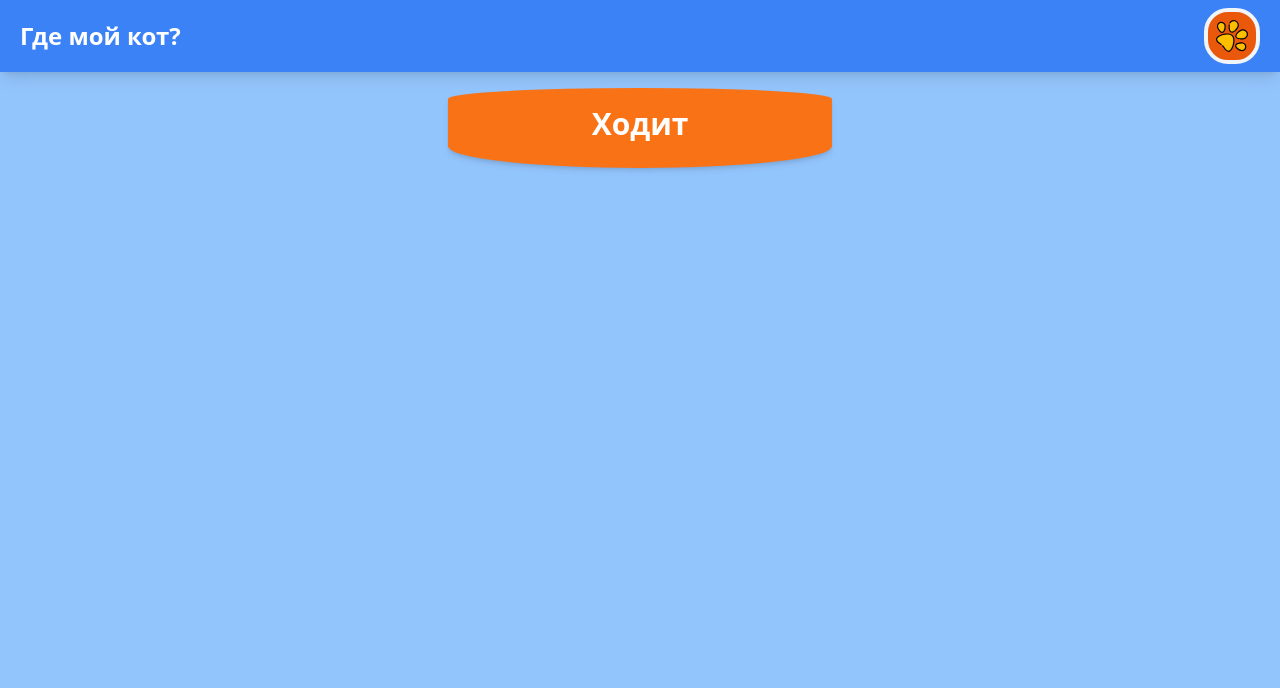
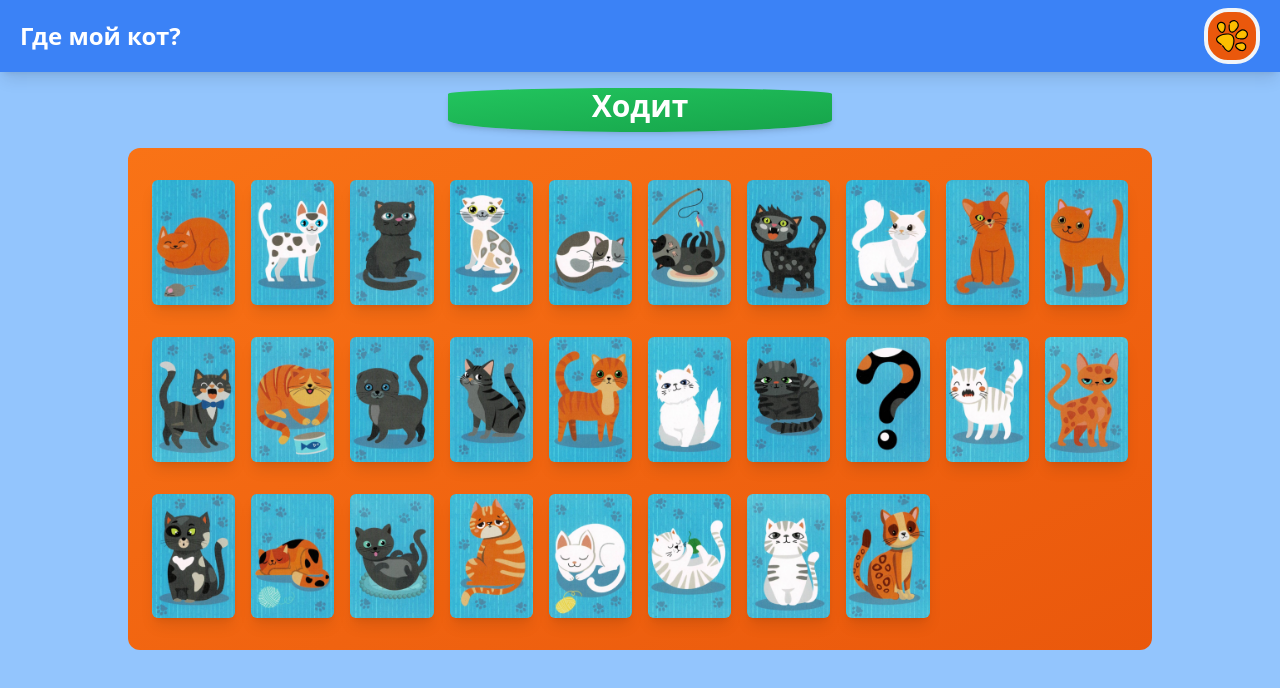
Before and after one commit to Ilya-andreevi4/were_is_my_cat, a React (Vite) app: page /GamePage in a window 1280 px wide. Shown: the top 688 px of the page. Built offline with nearby package versions, Linux system fonts and the light colour scheme.

Commit message:
изменено:      src/components/pages/GamePage/GamePage.tsx 	изменено:      src/services/store/gameReducers/gameReducers.ts

```diff
--- a/src/components/pages/GamePage/GamePage.tsx
+++ b/src/components/pages/GamePage/GamePage.tsx
@@ -1,27 +1,49 @@
-import { useEffect, useState } from "react";
+import { useEffect, useMemo, useState } from "react";
 import { useActions } from "../../../services/hooks/actions";
 import { useAppSelector } from "../../../services/hooks/redux";
+import { ICard } from "../../../services/models/ICard";
 import { IPlayer } from "../../../services/models/IPlayer";
 
 function GamePage() {
-  const [activePlayer, setActivePlayer] = useState<IPlayer>();
-  const { changeCard, refreshCards } = useActions();
-  const { players } = useAppSelector((state) => state.playersReducers);
   const { cards } = useAppSelector((state) => state.cardsReducers);
 
+  const randomize = () => {
+    const getData = Object.values(cards);
+    const cardsData = getData;
+    const cardData = cardsData.sort(() => Math.random() - 0.5);
+    return cardData;
+  };
+
+  const cardsData = useMemo(() => randomize(), []);
+  const [activePlayer, setActivePlayer] = useState<IPlayer>();
+  const { layingCards, changeCard, refreshCards } = useActions();
+  const { players } = useAppSelector((state) => state.playersReducers);
+
   useEffect(() => {
-    setActivePlayer(players.find(p => p.turn))
+    setActivePlayer(players.find((p) => p.turn));
   }, []);
 
   return (
     <div className="flex flex-col justify-between left-0 mx-auto my-auto top-[5%] h-[50%]">
-      <div className="flex text-white justify-center pb-2 font-sans text-3xl font-extrabold mx-auto mt-4 bg-orange-500 w-96 h-20 fancy-border shadow-md hover:shadow-sm">
+      <div className="flex text-white justify-center pb-2 font-sans text-3xl font-extrabold mx-auto mt-4 bg-gradient-to-br from-green-500 to-green-600 w-96 h-20 fancy-border transition ease-in-out delay-1500 shadow-md hover:shadow-sm ">
         <h2 className="my-auto">Ходит {activePlayer?.name}</h2>
       </div>
 
-      <div className="flex flex-row justify-between">
-<div> </div>
-<div></div>
+      <div className="grid grid-cols-4 md:grid-cols-10 gap-4 p-6 mx-auto mt-4 justify-between items-baseline h-fit w-[80%] bg-gradient-to-br from-orange-500 to-orange-600 rounded-xl">
+        {cardsData.map((card) => {
+          return (
+            <div key={card.id} className="h-[2%] w-fit mt-2 mb-2">
+              {!card.completed && (
+                <img
+                  src={!card.opened ? card.face : card.back}
+                  alt="Карта кота"
+                  className="rounded-md shadow-lg hover:shadow-sm cursor-pointer"
+                />
+              )}
+            </div>
+          );
+        })}
+        <div></div>
       </div>
     </div>
   );
--- a/src/services/store/gameReducers/gameReducers.ts
+++ b/src/services/store/gameReducers/gameReducers.ts
@@ -13,7 +13,7 @@ interface GameState {
 
 const initialState: GameState = {
   players: JSON.parse(localStorage.getItem(LS_PLRS_KEY) ?? "[]"),
-  cards: JSON.parse(localStorage.getItem(LS_CRDS_KEY)?? JSON.stringify(CardsInitial)),
+  cards: JSON.parse(localStorage.getItem(LS_CRDS_KEY) ?? JSON.stringify(CardsInitial)),
 };
 
 export const playersSlice = createSlice({
@@ -39,6 +39,10 @@ export const cardsSlice = createSlice({
   name: "cards",
   initialState,
   reducers: {
+    layingCards(state){
+      state.cards = CardsInitial;
+      localStorage.setItem(LS_CRDS_KEY, JSON.stringify(state.cards));
+    },
     changeCard(state, action: PayloadAction<ICard>) {
       state.cards.splice(action.payload.id, 1, action.payload);
       localStorage.setItem(LS_CRDS_KEY, JSON.stringify(state.cards));
```
